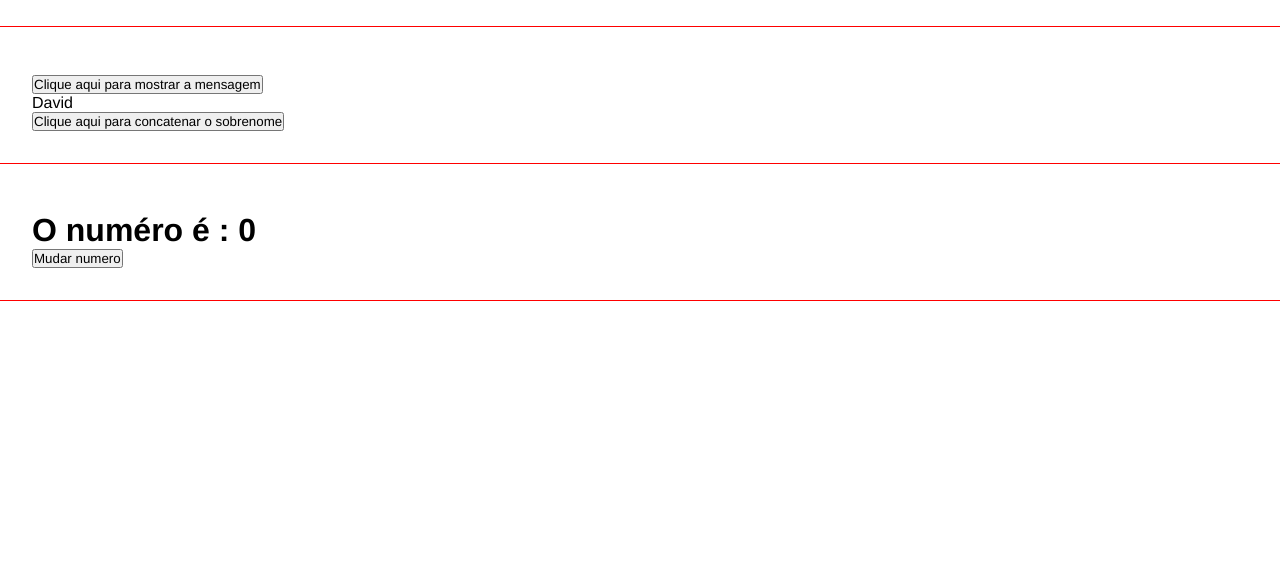
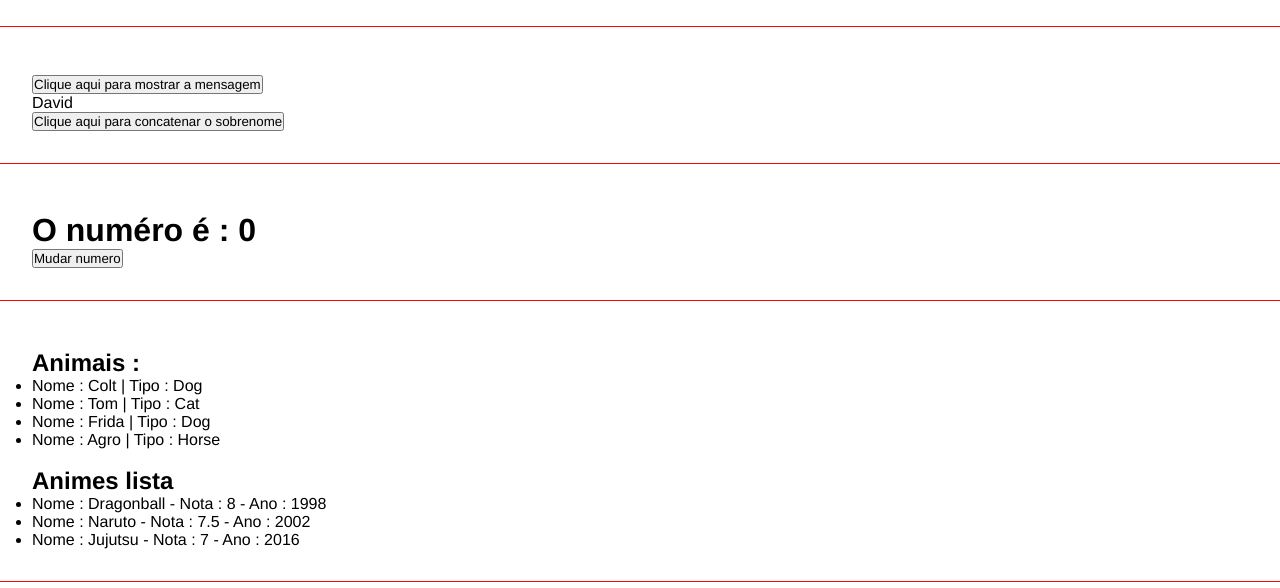
Before and after one commit to davaosantos/Angular-Battisti, an Angular app: page / in a window 1280 px wide. Shown: the part 887-1475 px from the top of the page. Built offline with nearby package versions, Linux system fonts and the light colour scheme.

Commit message:
12 - Renderização de Lista

```diff
--- a/src/app/app.component.html
+++ b/src/app/app.component.html
@@ -11,3 +11,4 @@
 <app-if-render></app-if-render>
 <app-eventos></app-eventos>
 <app-emitter></app-emitter>
+<app-list-render></app-list-render>
--- a/src/app/app.component.ts
+++ b/src/app/app.component.ts
@@ -8,10 +8,11 @@ import { DirectivesComponent } from "./components/directives/directives.componen
 import { IfRenderComponent } from "./components/if-render/if-render.component";
 import { EventosComponent } from "./components/eventos/eventos.component";
 import { EmitterComponent } from "./components/emitter/emitter.component";
+import { ListRenderComponent } from "./components/list-render/list-render.component";
 
 @Component({
   selector: 'app-root',
-  imports: [RouterOutlet, FirstComponentComponent, SecondComponentComponent, ParentDataComponent, DirectivesComponent, CommonModule, IfRenderComponent, EventosComponent, EmitterComponent],
+  imports: [RouterOutlet, FirstComponentComponent, SecondComponentComponent, ParentDataComponent, DirectivesComponent, CommonModule, IfRenderComponent, EventosComponent, EmitterComponent, ListRenderComponent],
   templateUrl: './app.component.html',
   styleUrl: './app.component.css'
 })
--- /dev/null
+++ b/src/app/components/list-render/list-render.component.html
@@ -0,0 +1,17 @@
+<div class="class">
+    <h2>Animais : </h2>
+    <ul>
+        <li *ngFor="let animal of animals">
+            Nome : {{animal.name}} | Tipo : {{animal.type}}
+        </li>
+    </ul>
+
+    <br>
+
+    <h2>Animes lista</h2>
+    <ul>
+        <li *ngFor="let anime of animes">
+            Nome : {{anime.name}} - Nota : {{anime.nota}} - Ano : {{anime.year}}
+        </li>
+    </ul>
+</div>
--- /dev/null
+++ b/src/app/components/list-render/list-render.component.ts
@@ -0,0 +1,24 @@
+import { CommonModule } from '@angular/common';
+import { Component } from '@angular/core';
+
+
+@Component({
+  selector: 'app-list-render',
+  imports: [CommonModule],
+  templateUrl: './list-render.component.html',
+  styleUrl: './list-render.component.css'
+})
+export class ListRenderComponent {
+  animals = [
+    { name : "Colt",type : "Dog" },
+    { name : "Tom", type : "Cat"},
+    { name : "Frida", type : "Dog" },
+    { name : "Agro", type : "Horse"}
+  ];
+
+  animes = [
+    { name : "Dragonball", year : "1998", nota : 8 },
+    { name : "Naruto", year : "2002", nota : 7.5 },
+    { name : "Jujutsu", year : "2016", nota : 7.0 },
+  ]
+}
```
Also changed, not shown: src/app/components/list-render/list-render.component.css (added), 1 other file (tests, documents, lock files or other folders).
